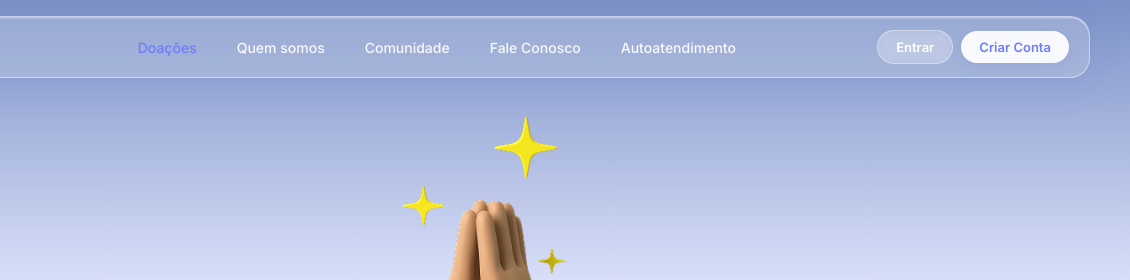
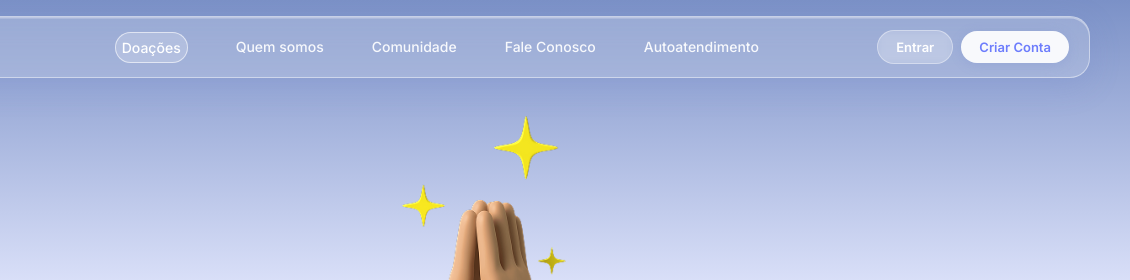
Before and after one commit to pedroohns/ProjetoMaoAmiga, a plain HTML site: page public/index.html in a window 1280 px wide. In both pictures the pointer is over the link "Doações". Shown: the top 280 px of the page, 150-1280 px from the left. Drawn offline with Linux system fonts and the light colour scheme.

Commit message:
ajuste no espaçamento do menu de navegaçao e melhorias no estilo dos links ativos, agora aparecem com uma borda glass... ainda terão correçoes a fazer

```diff
--- a/public/style.css
+++ b/public/style.css
@@ -79,7 +79,7 @@ header:hover {
 
 nav {
   display: flex;
-  gap: 2.5rem;
+  gap: 3rem;
 }
 
 nav a {
@@ -94,7 +94,17 @@ nav a {
 
 nav a:hover,
 nav a.active {
-  color: #6d7dfc;
+  display: flex;
+  align-items: center;
+  gap: 10px;
+  text-decoration: none;
+  padding: 6px 6px 6px 6px;
+  border-radius: 100px;
+  border: 1.5px solid rgba(255, 255, 255, 0.35);
+  transition: background 0.2s, border-color 0.2s;
+  background: rgba(255, 255, 255, 0.2);
+  border-color: rgba(255, 255, 255, 0.6);
+  color: #fff;
 }
 
 .auth-buttons {
```
